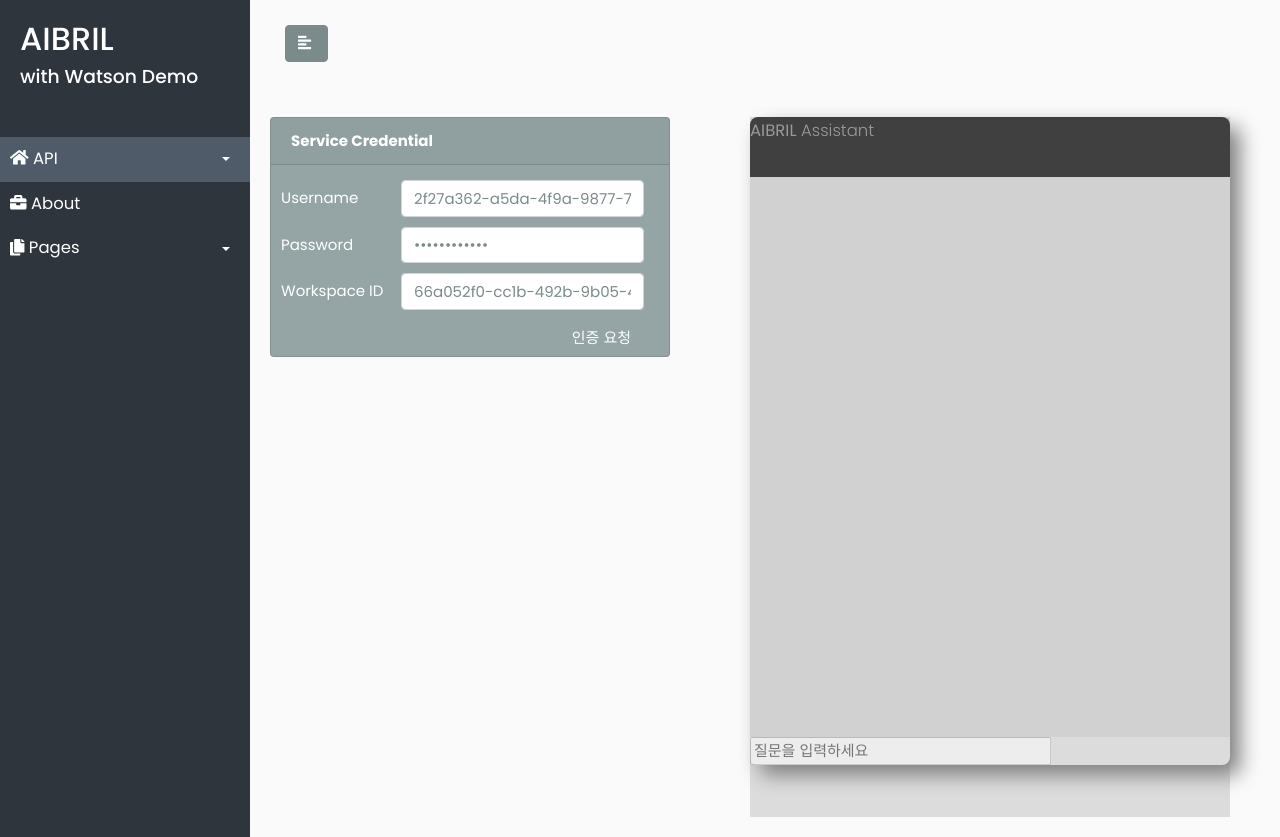
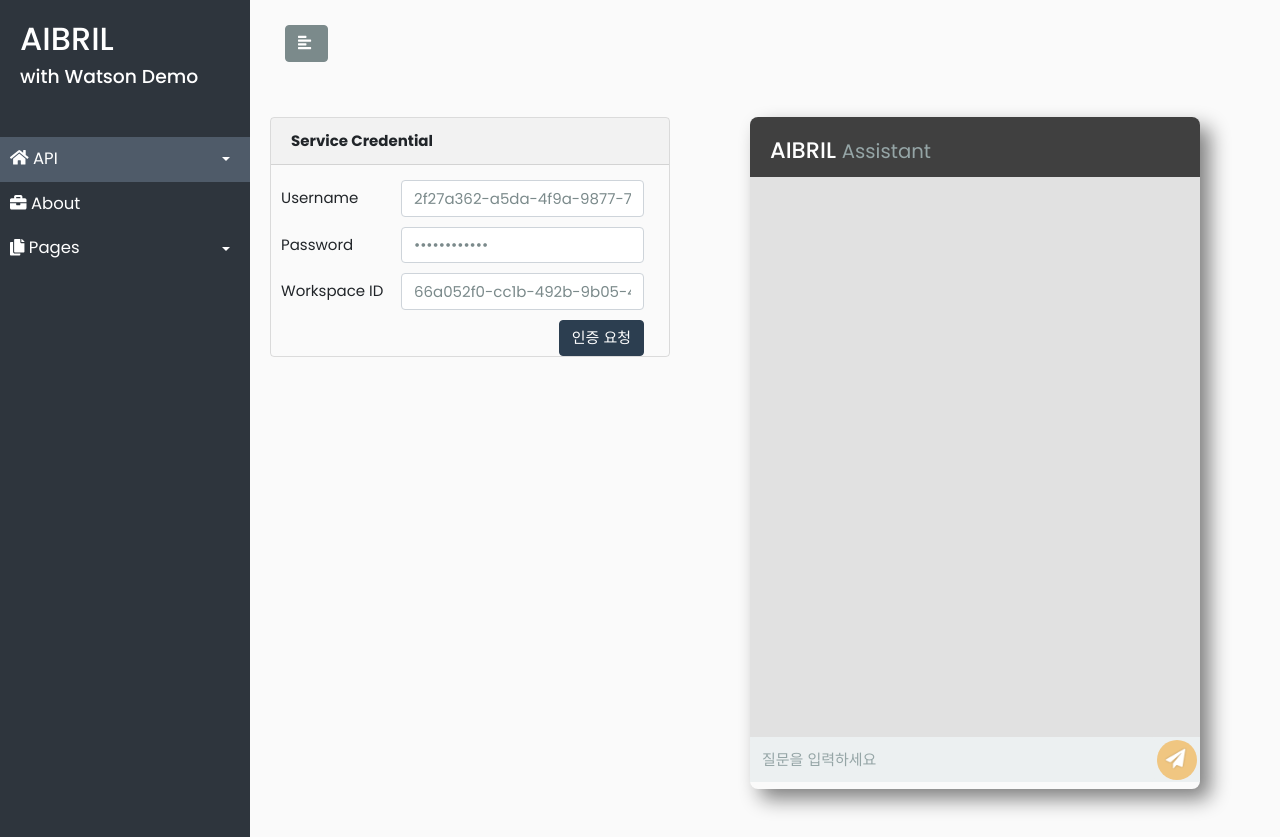
Before and after one commit to lwy1471/aibril_watson_demo, a Flask app: page /apis/assistant in a window 1280 px wide. Run offline with Flask 2, Linux system fonts and the light colour scheme; some libraries are stand-ins or nearby versions.

Commit message:
add chat log

```diff
--- a/application/static/css/style.css
+++ b/application/static/css/style.css
@@ -13,7 +13,7 @@
     font-size: 1.1em;
     font-weight: 300;
     line-height: 1.7em;
-    color: #999;
+	margin-bottom: 0;
 }
 
 a,
@@ -244,7 +244,7 @@
     min-width: 120px;
 }
 
-#content .card-body .btn-secondary{
+#sc-request{
     float:right;
 }
 
@@ -256,13 +256,13 @@
 	margin-left: 80px;
 	margin-right: 50px;
 	float:right;
-	background: #dcdcdc;
 	width: 50%;
 	height: 700px;
 }
 
 .chatbot-inner {
-	height: calc(100%-3px);
+	max-width: 450px;
+	height: calc( 100% - 28px );
 	position: relative;
 	border-radius: 8px;
 	z-index:2;
@@ -275,26 +275,59 @@
 }
 
 .chat-title-text {
-
+	color: #fff;
+	padding: 20px 0 0 20px;
 }
 
 .chat-body-disabled {
-	background-color: rgba(0,0,0,0.05);
+	background-color: rgba(0,0,0,0.1);
 	height: 560px;
 }
 
 .chat-body {
-	background-color: #f8f8f8;
+	background-color: #ecf0f1;
 	height: 560px;
+	overflow-y: auto;
+	padding-top: 10px;
 }
 
-#chat-talk-Area {
-
-}
-.chat-input {
-	height: 10%;
+.chat-user-log {
+	max-width: 200px;
+	list-style-type: none;
+	margin: 3px 5px 3px 3px;
+	padding: 8px 20px;
+	clear: both;
+	border-radius: 10px 10px 2px 2px ;
+	background: rgba(52, 152, 219, 0.39);
+	color: #3e3838;
+	float: right;
+	border-bottom-left-radius: 10px;
 }
 
+.chat-input-disabled {
+	background-color: #ecf0f1;
+}
+
+.chat-input-enabled {
+	background-color: #fff;
+}
+
+#input_message {
+	width: calc( 100% - 45px );
+	height: 45px;
+	border: none;
+	display: inline-block;
+}
+
+#enter-button {
+	background: rgba(243,156,18,0.5) url(../img/ico_enter.png) no-repeat 7px 7px;
+    background-size: auto 23px;
+	border-radius: 50%;
+	width:40px;
+	height:40px;
+	float:right;
+	margin: 3px 3px 0 0;
+}
 
 
 /* ---------------------------------------------------
--- a/application/static/js/assistant.js
+++ b/application/static/js/assistant.js
@@ -1,4 +1,6 @@
 $(document).ready(function () {
+
+	// Get Service Credential Function.
 	$("#sc-request").click(function(){
 
 		username = $("#assistUsername").val();
@@ -18,6 +20,7 @@
 				// change chat-body CSS
 				$("#chat-body").attr('class', 'chat-body');
 				$("#input_message").removeAttr("disabled");
+				$("#chat-input").attr('class', 'chat-input-enabled');
 				alert('Success : '+data);
 			},
 			error: function(xhr){
@@ -25,24 +28,41 @@
 				// change chat-body CSS
 				$("#chat-body").attr('class', 'chat-body-disabled');
 				$("#input_message").attr('disabled', true);
+				$("#chat-input").attr('class', 'chat-input-disabled');
+
 				alert('Error : ' + err.Message);
 			}
 		});
 
 	});
 
+	// Rendering Chatting Log.
+	function renderUserLog(msg) {
+		var chat = document.createElement('p');
+		chat.innerHTML=msg;
+		var chatLog = document.createElement('div');
+		chatLog.setAttribute('class', 'chat-user-log')
+		chatLog.appendChild(chat)
+
+		$('#chat-talk-area').append(chatLog)
+	}
+
+	// Enter key function
 	$("#input_message").keydown(function(key) {
 		if (key.keyCode == 13) {
 			var msg = $("#input_message").val().trim();
 
 			if(msg == null || msg == '') {
 				//console.log("Input text is nothing");
+				return null;
 			}
 			else {
 				//console.log("Enter pressed: "+msg);
-				$("input_message").val()=null;
+				$("#input_message").val('');
+				// render chat log
+				renderUserLog(msg);
 			}
-
+			$("#chat-body").scrollTop(9999);
 		}
 	});
 
--- a/application/templates/apis.html
+++ b/application/templates/apis.html
@@ -1,16 +1,18 @@
-<!DOCTYPE html>
+<!doctype html>
 <html>
 <head>
     <meta charset="utf-8">
     <meta name="viewport" content="width=device-width, initial-scale=1.0">
 
     <title> Aibril Watson Demo </title>
-    <link rel="shortcut icon" href={{ url_for('static',filename='img/favicon.ico') }}>
+    <link rel="shortcut icon" href="{{ url_for('static',filename='img/favicon.ico') }}">
 
     <!-- Bootstrap CSS
     <link rel="stylesheet" type="text/css" href={{ url_for('static', filename="css/bootstrap/bootstrap.css") }}> -->
-    <!-- Bootswatch CSS -->
-    <link rel="stylesheet" type="text/css" href="{{ url_for('static', filename='css/bootstrap/bootswatch.min.css') }}">
+    <!-- Bootswatch CSS
+    <link rel="stylesheet" type="text/css" href="{{ url_for('static', filename='css/bootstrap/bootswatch.min.css') }}"> -->
+	<link href="https://stackpath.bootstrapcdn.com/bootswatch/4.1.3/flatly/bootstrap.min.css" rel="stylesheet" integrity="sha384-gJWVjz180MvwCrGGkC4xE5FjhWkTxHIR/+GgT8j2B3KKMgh6waEjPgzzh7lL7JZT" crossorigin="anonymous">
+
    <!-- Scrollbar Custom CSS -->
     <link rel="stylesheet" type="text/css" href="https://cdnjs.cloudflare.com/ajax/libs/malihu-custom-scrollbar-plugin/3.1.5/jquery.mCustomScrollbar.min.css">
     <!-- Our Custom CSS -->
--- a/application/templates/assistant.html
+++ b/application/templates/assistant.html
@@ -1,6 +1,6 @@
 {% extends "apis.html" %}
 {% block content %}
-    <div class="card text-white bg-secondary mb-3">
+    <div class="card bg-light mb-3">
         <div class="card-header"><strong>Service Credential</strong></div>
         <div class="card-body">
             <div class="form-group">
@@ -34,20 +34,21 @@
                 </div>
 
             </div>
-            <button id="sc-request" type="button" class="btn btn-secondary">인증 요청</button>
+            <button id="sc-request" type="button" class="btn btn-primary">인증 요청</button>
         </div>
     </div>
 	<span class="chatbot-wrapper">
 		<div class="chatbot-inner">
 			<div class="chat-title">
-				<p class="chat-title-text"><b>AIBRIL</b> Assistant</p>
+				<h4 class="chat-title-text"> AIBRIL  <small class="text-muted"> Assistant</small> </h4>
 			</div>
 			<div id="chat-body" class="chat-body-disabled">
-				<div id="chat-talk-Area">
+				<div id="chat-talk-area">
 				</div>
 			</div>
-			<div class="chat-input">
-				<input type="text" placeholder="질문을 입력하세요" id="input_message" disabled />
+			<div id="chat-input" class="chat-input-disabled">
+				<input class="form-control" type="text" placeholder="질문을 입력하세요" id="input_message" disabled="" />
+				<div id="enter-button"></div>
 			</div>
 		</div>
 
```
Also changed, not shown: application/static/img/ico_enter.png (added).
